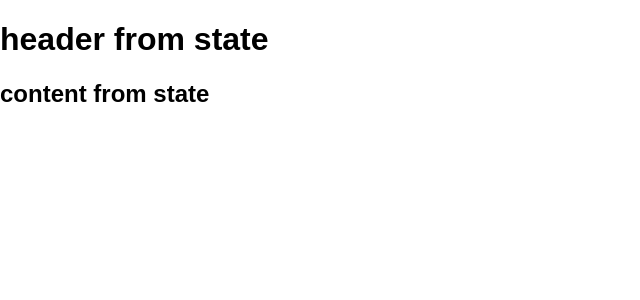
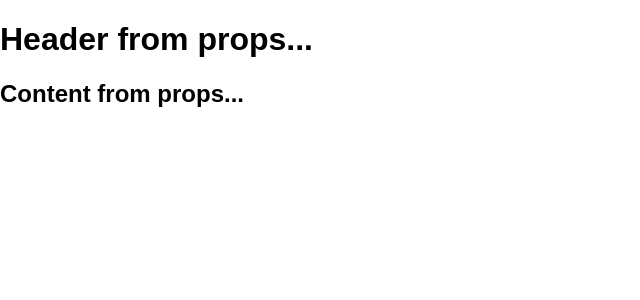
Before and after one commit to shablcuShaluRai/React-Tutorial, a React (Create React App) app: page / in a window 1280 px wide. Shown: the top 300 px of the page, without its empty margins (0-640 px from the left). Built offline with nearby package versions, Linux system fonts and the light colour scheme.

Commit message:
Adding prop example

```diff
--- a/src/App.js
+++ b/src/App.js
@@ -4,22 +4,25 @@ import './App.css';
 // stateful Component example
 
 class App extends Component {
-//state can be changed and updated.
-//state  is mutable
-  state = {
-    header : "header from state",
-    content : "content from state"
-  }
+//props is immutable.
+//it can not be changed .
+
   render(){
     return(
 <div>
-<h1> {this.state.header}</h1>
-<h2>{this.state.content}</h2>
+<h1> {this.props.header}</h1>
+<h2>{this.props.content}</h2>
 </div>
 
-    )
+    );
 
   }}
+
+  App.defaultProps = {
+   header: "Header from props...",
+   content:"Content from props..."
+}
+
   //State is the place where the data comes from.
   //state can be changed and updated.
 /*  state = {
--- a/src/index.js
+++ b/src/index.js
@@ -4,5 +4,5 @@ import './index.css';
 import App from './App';
 import registerServiceWorker from './registerServiceWorker';
 
-ReactDOM.render(<App />, document.getElementById('root'));
+ReactDOM.render(<App/>, document.getElementById('root'));
 registerServiceWorker();
```
